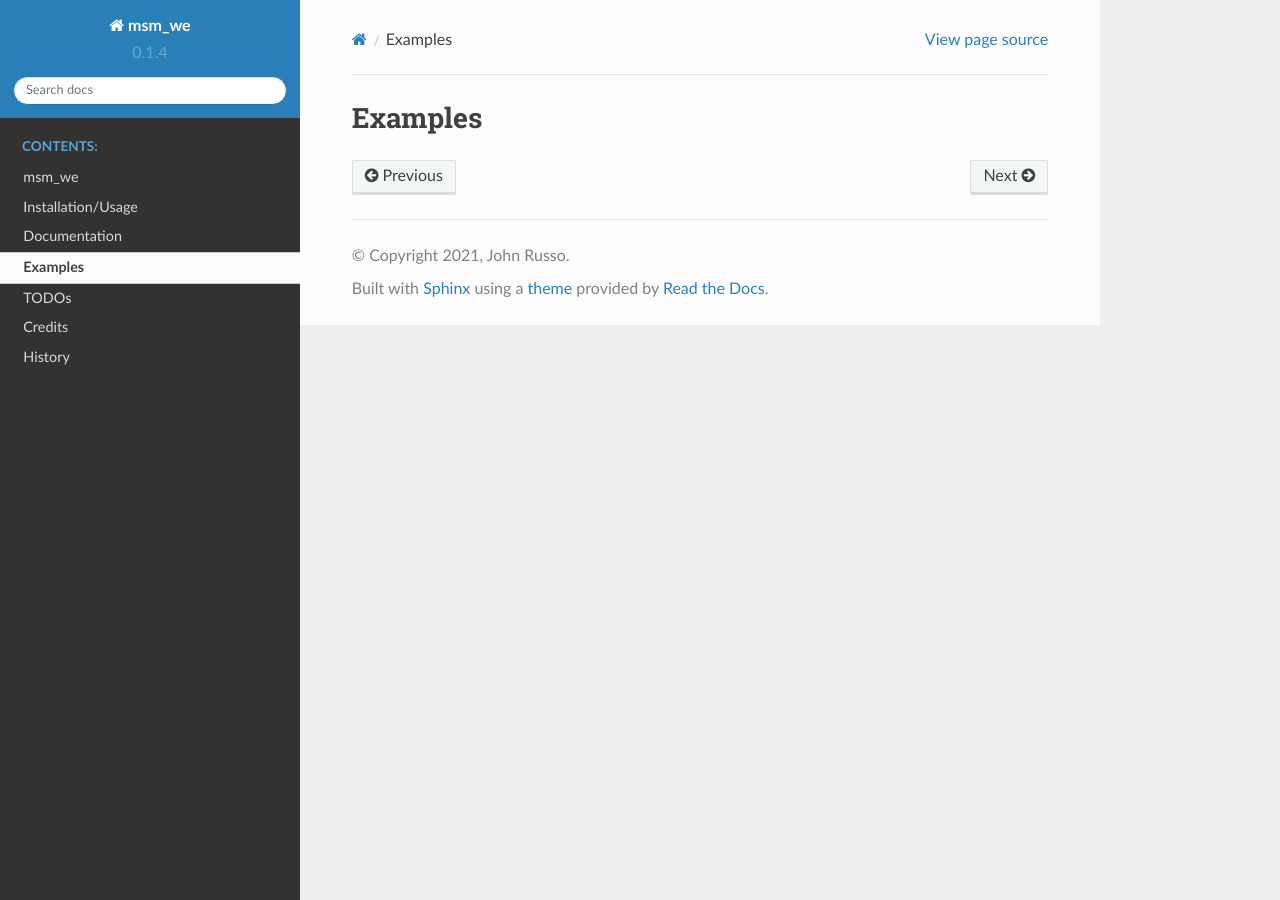
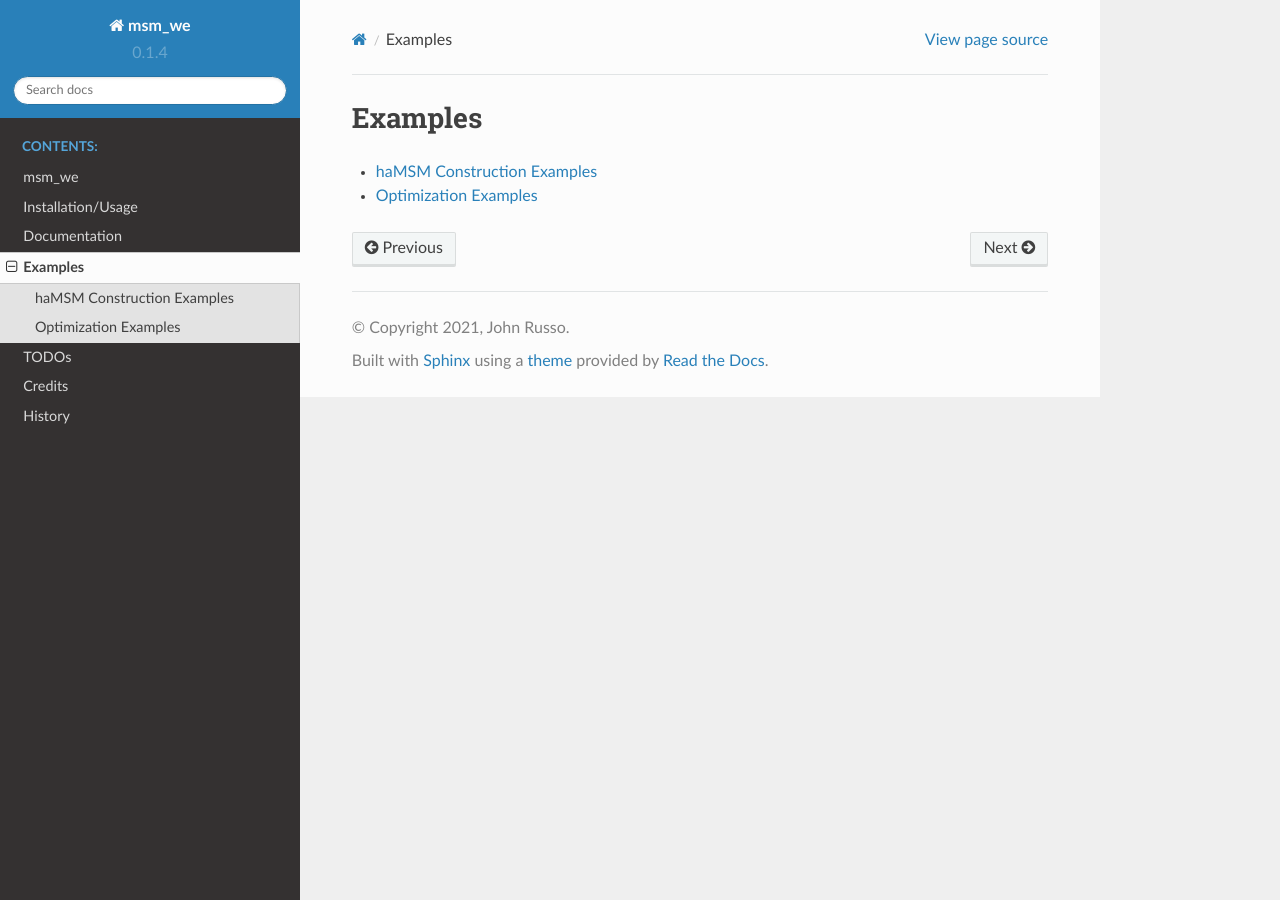
Before and after one commit to jdrusso/msm_we, a Sphinx documentation site: the page built from docs/examples.rst, in a window 1280 px wide. Built offline with Sphinx 7.4.7 and the Read the Docs theme 2.0.0, drawn with Linux system fonts in a browser that asks for light colours; pages that are not in the unit, such as notebooks, are missing from menus.

Commit message:
Added skeleton for examples

```diff
--- /dev/null
+++ b/docs/examples.hamsm.rst
@@ -0,0 +1,4 @@
+haMSM Construction Examples
+===========================
+
+Coming soon...
--- /dev/null
+++ b/docs/examples.optimization.rst
@@ -0,0 +1,4 @@
+Optimization Examples
+=====================
+
+Coming soon...
--- a/docs/examples.rst
+++ b/docs/examples.rst
@@ -1,2 +1,9 @@
 Examples
 ========
+
+
+.. toctree::
+   :maxdepth: 1
+
+   examples.hamsm
+   examples.optimization
```
